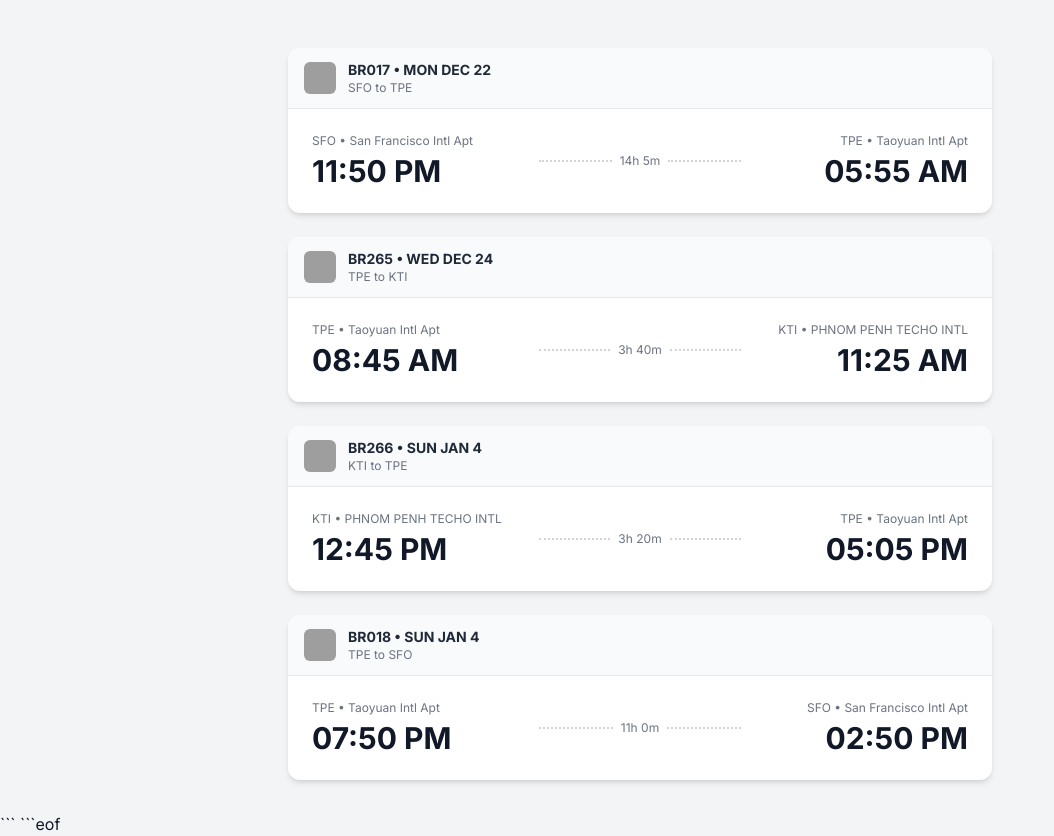
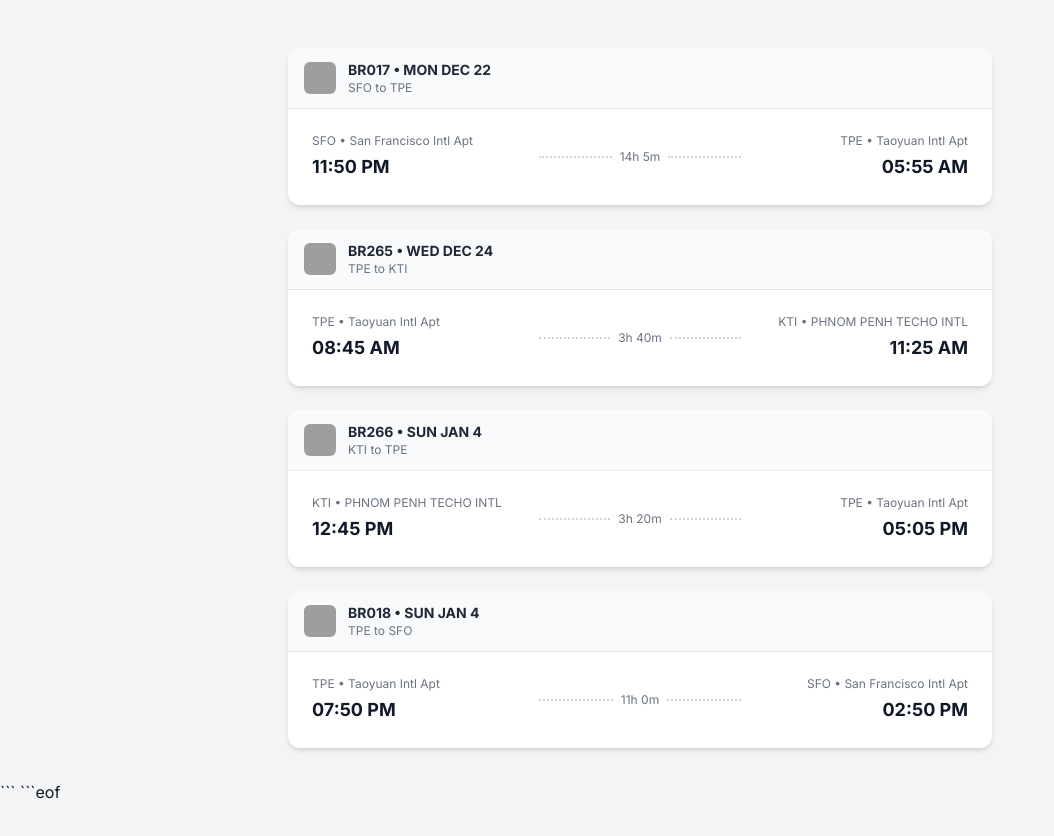
Before and after one commit to philippegui/flights, a plain HTML site: page index.html in a window 1280 px wide. Shown: the whole page, without its empty margins (0-1054 px from the left). After the commit the page ends 804 px from the top, so only its background shows below. Drawn offline with nearby package versions, Linux system fonts and the light colour scheme; grey boxes are pictures that could not be loaded.

Commit message:
Update index.html

```diff
--- a/index.html
+++ b/index.html
@@ -115,7 +115,7 @@
                         <!-- Departure -->
                         <div class="text-left w-1/3">
                             <p class="text-xs text-gray-500 dark:text-gray-400 mb-1">${departure.iata} &bull; ${departure.airport}</p>
-                            <p class="text-3xl font-bold text-gray-900 dark:text-white">${departureTime}</p>
+                            <p class="text-lg font-bold text-gray-900 dark:text-white">${departureTime}</p>
                         </div>
 
                         <!-- Connector -->
@@ -130,7 +130,7 @@
                         <!-- Arrival -->
                         <div class="text-right w-1/3">
                             <p class="text-xs text-gray-500 dark:text-gray-400 mb-1">${arrival.iata} &bull; ${arrival.airport}</p>
-                            <p class="text-3xl font-bold text-gray-900 dark:text-white">${arrivalTime}</p>
+                            <p class="text-lg font-bold text-gray-900 dark:text-white">${arrivalTime}</p>
                         </div>
                     </div>
                 </div>
```
